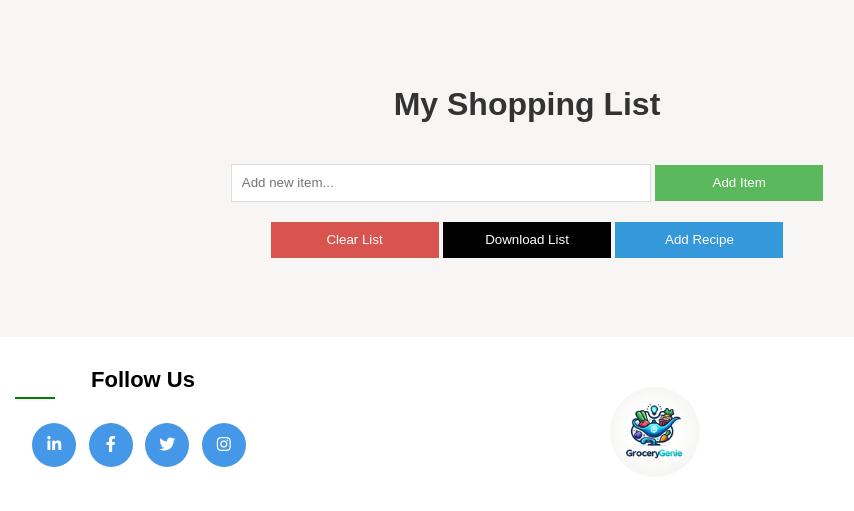
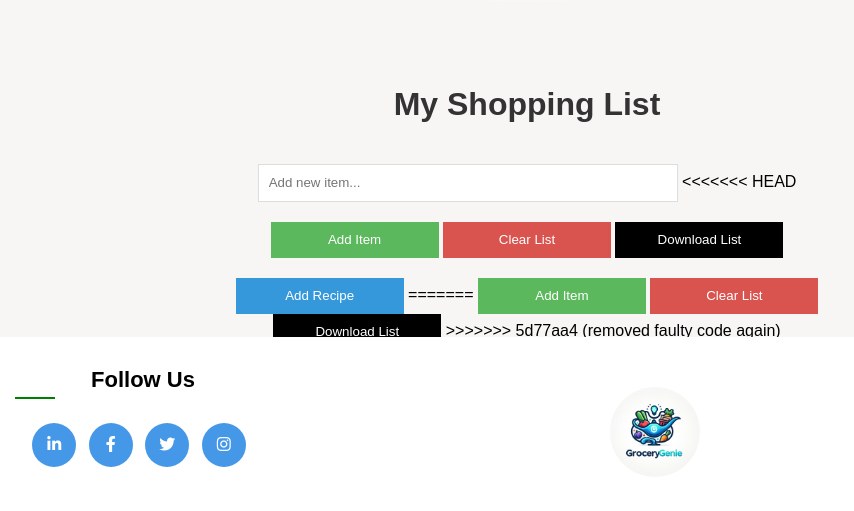
Before and after one commit to rayroj88/GroceryGenie, a Flask app: page / in a window 1280 px wide. Shown: the part 289-800 px from the top of the page, without its empty margins (113-967 px from the left). Run offline with Flask 3, Linux system fonts and the light colour scheme; a user stored in the database is signed in.

```diff
--- a/static/js/app.js
+++ b/static/js/app.js
@@ -273,6 +273,7 @@ function clearList() {
     }
 }
 
+<<<<<<< HEAD
 function submitRecipe() {
     const recipeName = document.getElementById("recipeName").value;
     fetch('/process_recipe', {
@@ -308,6 +309,8 @@ document.getElementById("toggleSideWindowBtn").addEventListener("click", functio
     }
 });
 
+=======
+>>>>>>> 5d77aa4 (removed faulty code again)
 function downloadList() {
     var listContent = "";
     var categories = document.querySelectorAll("#categoriesContainer .category");
--- a/templates/index.html
+++ b/templates/index.html
@@ -21,10 +21,16 @@
     <div class="container" style="margin: 0 auto; width: 100%; max-width: 600px; padding-top: 20px;">
         <h1 style="margin-top: 10px; margin-bottom: 20px;">My Shopping List</h1>
         <input type="text" id="itemInput" name="item_text" placeholder="Add new item..." style="margin-top: 20px;">
+<<<<<<< HEAD
         <button id="addItemButton" class="form-button" onclick="addItem()">Add Item</button>
         <button id="clearListButton" class="form-button" onclick="clearList()">Clear List</button>
         <button id="downloadListButton" class="form-button" onclick="downloadList()">Download List</button>
         <button id="toggleSideWindowBtn" class="form-button" >Add Recipe</button>
+=======
+        <button id="addItemButton" onclick="addItem()">Add Item</button>
+        <button id="clearListButton" onclick="clearList()">Clear List</button>
+        <button id="downloadListButton" onclick="downloadList()">Download List</button>
+>>>>>>> 5d77aa4 (removed faulty code again)
 
         <div id="categoriesContainer" style="margin-top: 20px;">
             <!-- Categories will be added dynamically -->
```
